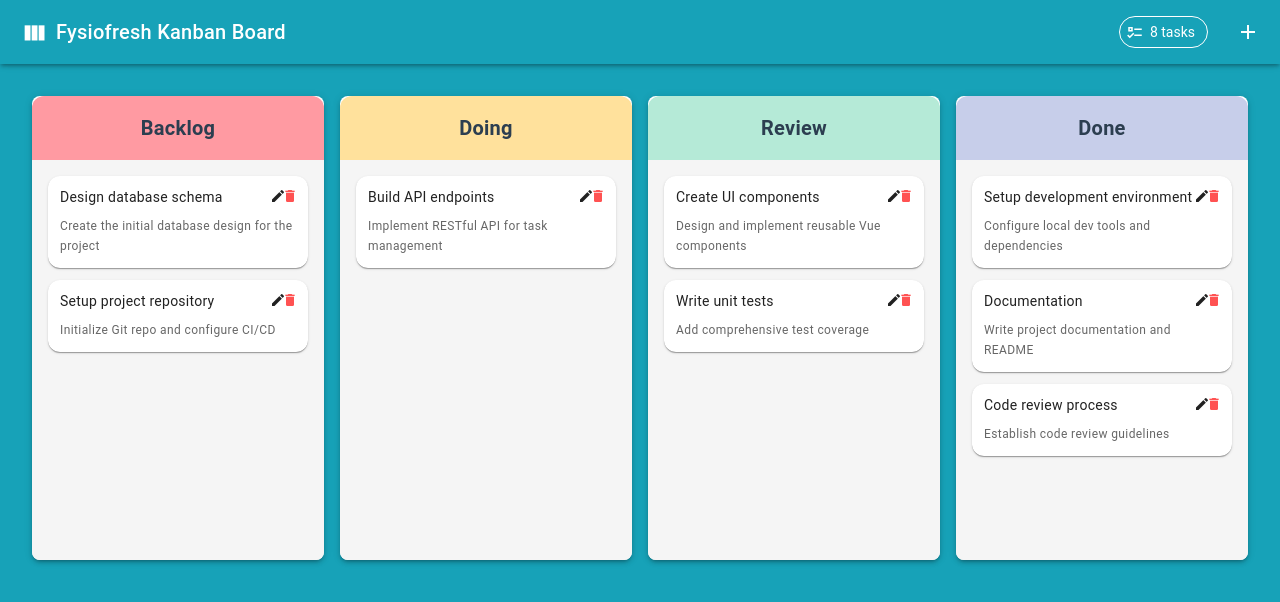
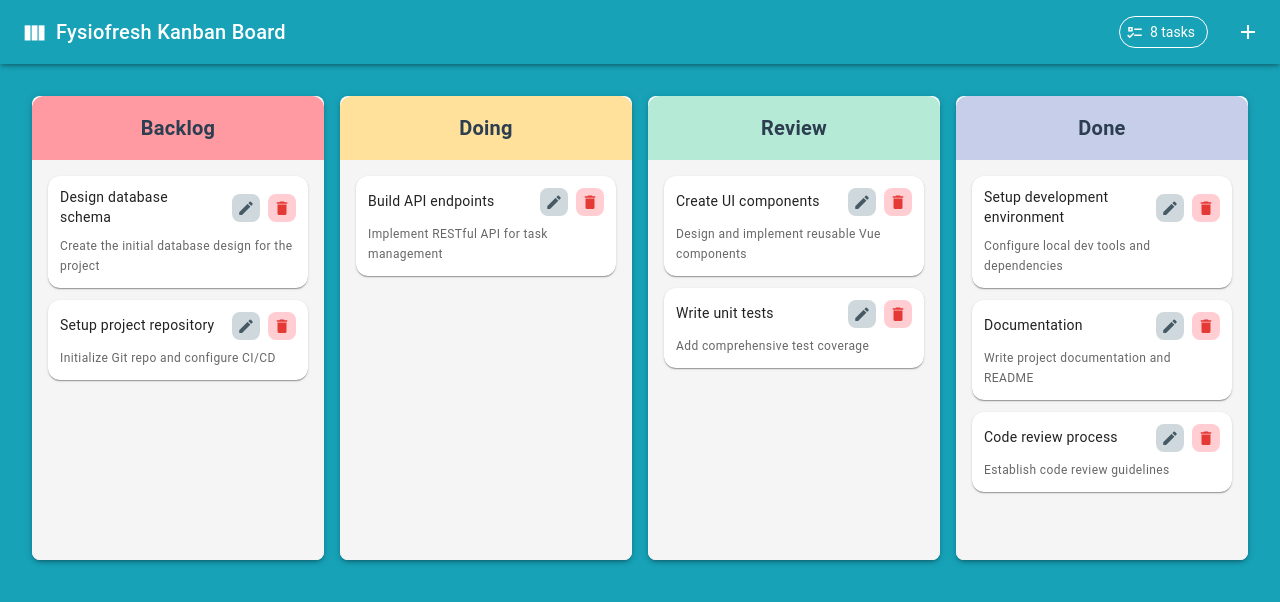
Before and after one commit to TanvirAlam/fysiofresh, a Vue app: page / in a window 1280 px wide. Shown: the top 602 px of the page. Built offline with nearby package versions, Linux system fonts and the light colour scheme.

Commit message:
design update

```diff
--- a/src/components/TaskCard.vue
+++ b/src/components/TaskCard.vue
@@ -45,30 +45,33 @@ const handleDragEnd = () => {
     @dragend="handleDragEnd"
   >
     <v-card-text class="pa-3">
-      <div class="d-flex justify-space-between align-start mb-2">
-        <p class="text-body-2 mb-0 flex-grow-1">
+      <div class="d-flex justify-space-between align-center mb-2">
+        <p class="text-body-2 mb-0 flex-grow-1 pr-3">
           {{ task.title }}
         </p>
-        <div class="d-flex">
+        <div class="d-flex flex-shrink-0" style="gap: 8px;">
           <v-btn
             icon
-            size="x-small"
-            variant="text"
-            density="compact"
+            size="small"
+            variant="flat"
+            density="comfortable"
+            color="blue-grey-lighten-4"
             @click.stop="handleEdit"
+            class="action-btn"
           >
-            <v-icon size="16">mdi-pencil</v-icon>
+            <v-icon size="18" color="blue-grey-darken-2">mdi-pencil</v-icon>
             <v-tooltip activator="parent" location="top">Edit</v-tooltip>
           </v-btn>
           <v-btn
             icon
-            size="x-small"
-            variant="text"
-            density="compact"
-            color="error"
+            size="small"
+            variant="flat"
+            density="comfortable"
+            color="red-lighten-4"
             @click.stop="handleDelete"
+            class="action-btn"
           >
-            <v-icon size="16">mdi-delete</v-icon>
+            <v-icon size="18" color="red-darken-1">mdi-delete</v-icon>
             <v-tooltip activator="parent" location="top">Delete</v-tooltip>
           </v-btn>
         </div>
@@ -103,4 +106,15 @@ const handleDragEnd = () => {
   outline: 2px solid #1976D2;
   outline-offset: 2px;
 }
+
+/* Action button styles */
+.action-btn {
+  transition: all 0.2s ease-in-out;
+  border-radius: 8px;
+}
+
+.action-btn:hover {
+  transform: scale(1.1);
+  opacity: 0.9;
+}
 </style>
```
